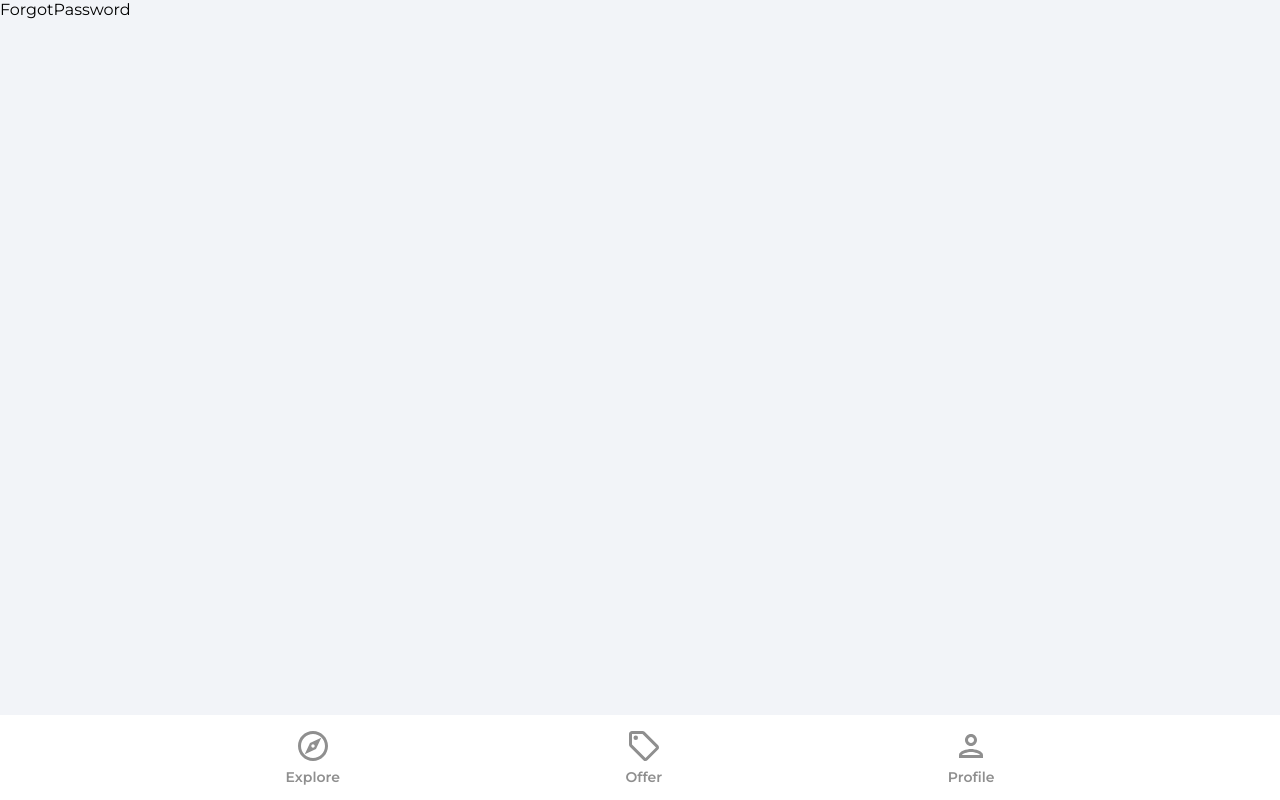
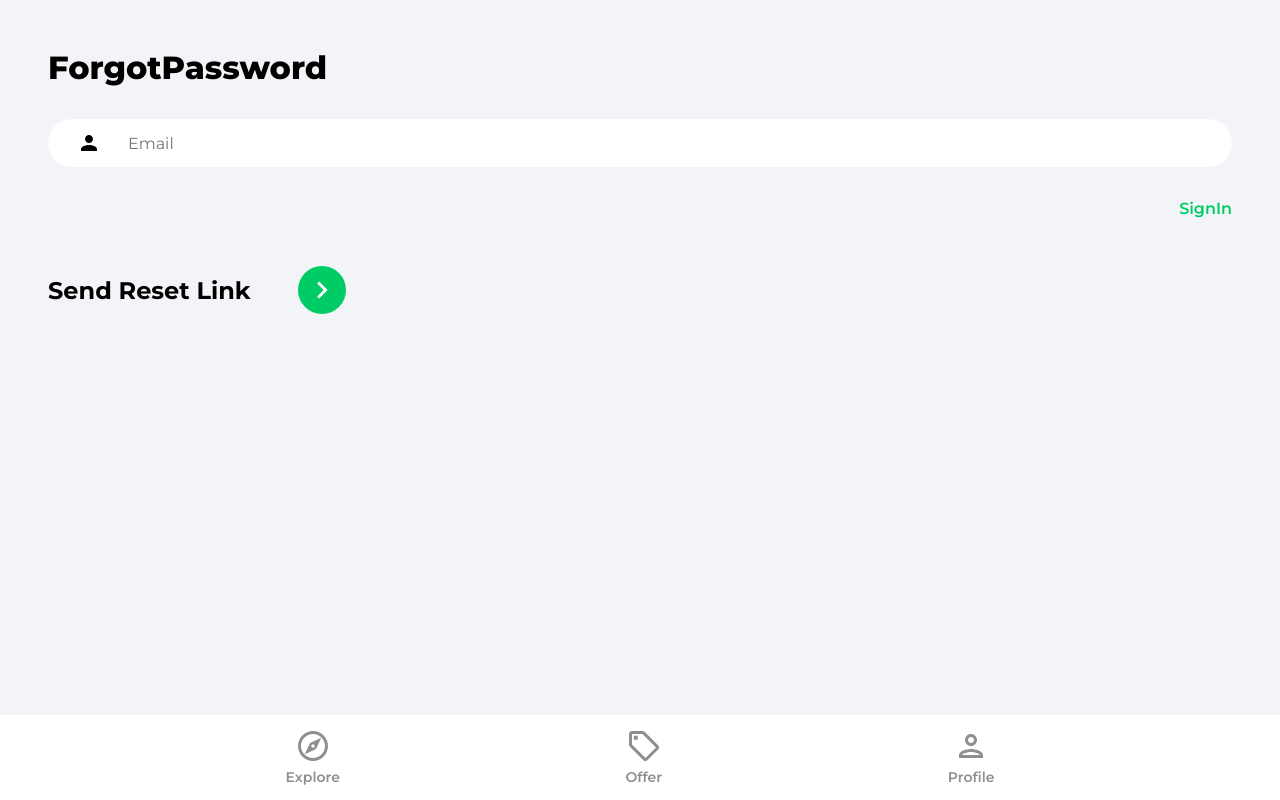
Before and after one commit to timoshuk/react-house-app, a React (Create React App) app: page /forgot-password in a window 1280 px wide. Built offline with nearby package versions, Linux system fonts and the light colour scheme.

Commit message:
Add google OAuth

```diff
--- /dev/null
+++ b/src/components/OAuth.jsx
@@ -0,0 +1,46 @@
+import { useLocation, useNavigate } from "react-router-dom";
+import { getAuth, signInWithPopup, GoogleAuthProvider } from "firebase/auth";
+import { doc, setDoc, getDoc, serverTimestamp } from "firebase/firestore";
+import { db } from "../firebase.config";
+import { toast } from "react-toastify";
+import googleIcon from "../assets/svg/googleIcon.svg";
+
+const OAuth = () => {
+  const navigate = useNavigate();
+  const location = useLocation();
+
+  const onGoogleClick = async () => {
+    try {
+      const auth = getAuth();
+      const provider = new GoogleAuthProvider();
+      const result = await signInWithPopup(auth, provider);
+      const user = result.user;
+
+      const docRef = doc(db, "users", user.uid);
+      const docSnap = await getDoc(docRef);
+
+      if (!docSnap.exists()) {
+        await setDoc(doc(db, "users", user.uid), {
+          name: user.displayName,
+          email: user.email,
+          timestamp: serverTimestamp(),
+        });
+      }
+
+      navigate("/");
+    } catch (err) {
+      toast.error("Could not authorize with Google");
+    }
+  };
+
+  return (
+    <div className="socialLogin">
+      <p>Sign {location.pathname === "/sign-up" ? "up" : "in"} with</p>
+      <button className="socialIconDiv" onClick={onGoogleClick}>
+        <img src={googleIcon} alt="google" className="socialIconImg" />
+      </button>
+    </div>
+  );
+};
+
+export default OAuth;
--- a/src/pages/ForgotPassword.jsx
+++ b/src/pages/ForgotPassword.jsx
@@ -1,7 +1,58 @@
-import React from "react";
+import { useState } from "react";
+import { Link } from "react-router-dom";
+import { getAuth, sendPasswordResetEmail } from "firebase/auth";
+import { toast } from "react-toastify";
+import { ReactComponent as ArrowRightIcon } from "../assets/svg/keyboardArrowRightIcon.svg";
 
 const ForgotPassword = () => {
-  return <div>ForgotPassword</div>;
+  const [email, setEmail] = useState("");
+
+  const onChange = (e) => {
+    setEmail(e.target.value);
+  };
+
+  const onSubmit = async (e) => {
+    e.preventDefault();
+
+    try {
+      const auth = getAuth();
+      await sendPasswordResetEmail(auth, email);
+      toast.success("Email was sent");
+    } catch (err) {
+      console.log(err);
+      toast.error("Could not send reset email");
+    }
+  };
+
+  return (
+    <div className="pageContainer">
+      <header>
+        <p className="pageHeader">ForgotPassword</p>
+      </header>
+      <main>
+        <form onSubmit={onSubmit}>
+          <input
+            type="email"
+            id="email"
+            className="emailInput"
+            placeholder="Email"
+            value={email}
+            onChange={onChange}
+          />
+          <Link className="forgotPasswordLink" to="/sign-in">
+            SignIn
+          </Link>
+
+          <div className="signInBar">
+            <div className="signInText">Send Reset Link</div>
+            <button className="signInButton">
+              <ArrowRightIcon fill="#fff" width="34px" height="34px" />
+            </button>
+          </div>
+        </form>
+      </main>
+    </div>
+  );
 };
 
 export default ForgotPassword;
--- a/src/pages/SignIn.jsx
+++ b/src/pages/SignIn.jsx
@@ -3,6 +3,7 @@
 import { getAuth, signInWithEmailAndPassword } from "firebase/auth";
 import { toast } from "react-toastify";
 
+import OAuth from "../components/OAuth";
 import { ReactComponent as ArrowRightIcon } from "../assets/svg/keyboardArrowRightIcon.svg";
 import visibilityIcon from "../assets/svg/visibilityIcon.svg";
 
@@ -86,7 +87,7 @@
             </button>
           </div>
         </form>
-        {/*{Google OAuth}*/}
+        <OAuth />
 
         <Link to="/sign-up" className="registerLink">
           Sign Up Instead
--- a/src/pages/SignUp.jsx
+++ b/src/pages/SignUp.jsx
@@ -9,6 +9,8 @@
 import { toast } from "react-toastify";
 
 import { db } from "../firebase.config";
+
+import OAuth from "../components/OAuth";
 
 import { ReactComponent as ArrowRightIcon } from "../assets/svg/keyboardArrowRightIcon.svg";
 import visibilityIcon from "../assets/svg/visibilityIcon.svg";
@@ -112,7 +114,8 @@
             </button>
           </div>
         </form>
-        {/*{Google OAuth}*/}
+
+        <OAuth />
 
         <Link to="/sign-in" className="registerLink">
           Sign In Instead
```
Also changed, not shown: INFO.txt.
